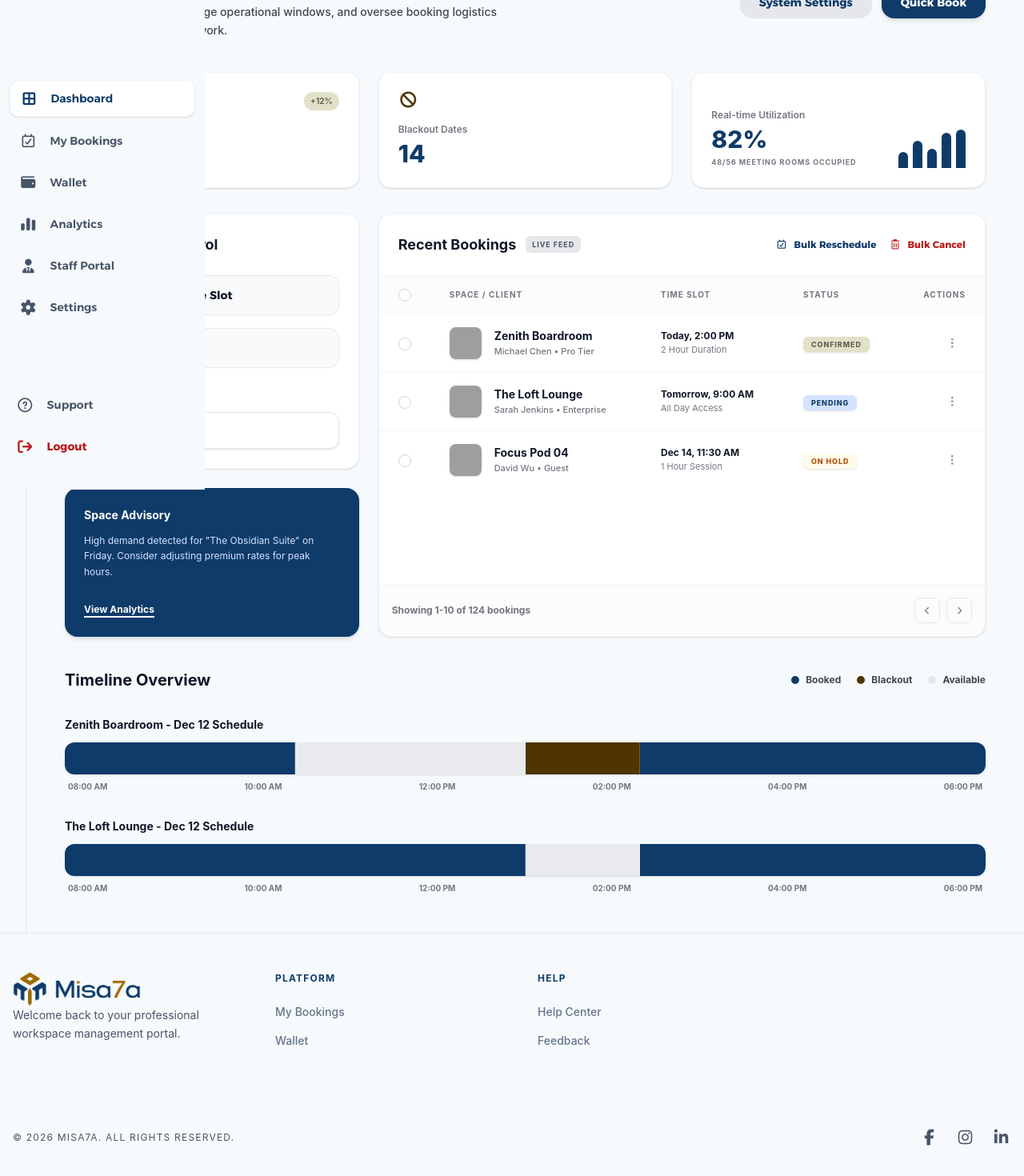
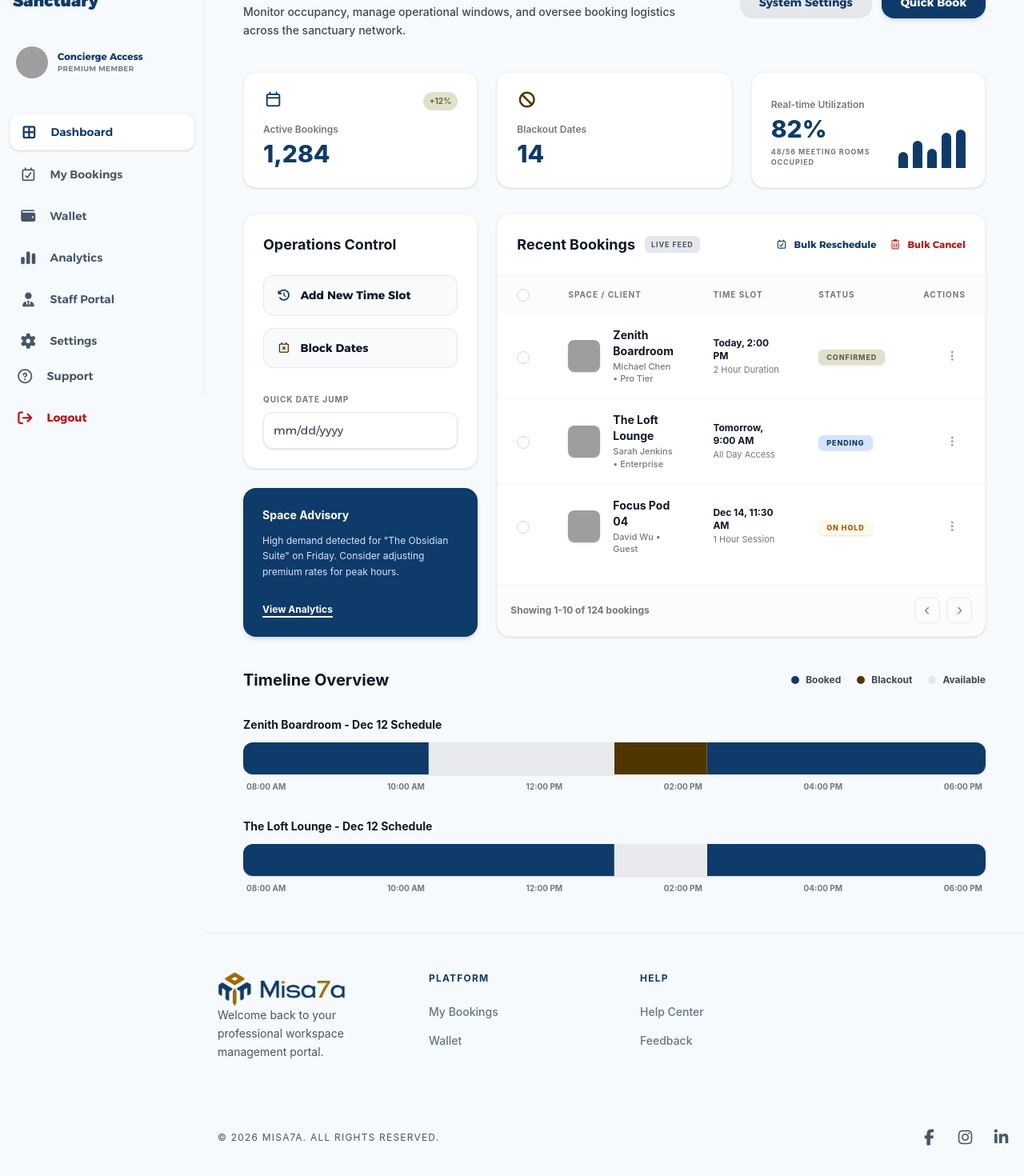
Before and after one commit to seamrmoussa/Misa7a-Workspaces, an Angular app: page /admin/admin-panel in a window 1280 px wide. Shown: the part 188-1658 px from the top of the page at 80% size. Built offline with nearby package versions, Linux system fonts and the light colour scheme; grey boxes are pictures that could not be loaded.

Commit message:
last apdate responsive

```diff
--- a/src/app/features/aside/aside.component.html
+++ b/src/app/features/aside/aside.component.html
@@ -1,5 +1,5 @@
 <aside
-  class="fixed z-10 inset-0 block w-14 transition-[width] duration-500 lg:flex flex-col lg:w-64 bg-mainBg py-8 lg:px-2 shrink-0"
+  class="fixed z-10 inset-y-30 inset-x-0 block w-14 transition-[width] duration-500 lg:flex flex-col lg:w-64 bg-mainBg py-8 lg:px-2 shrink-0 border-e border-gray-200"
 >
   <h1 class="hidden lg:block text-xl font-extrabold text-mainColorDark mb-8 leading-tight pl-2">
     Architectural<br />Sanctuary
--- a/src/app/features/receptionist/receptionist.component.html
+++ b/src/app/features/receptionist/receptionist.component.html
@@ -1,6 +1,6 @@
 <div class="flex min-h-screen bg-mainBg font-sans text-fontGray1">
   <main class="flex-1 p-6 lg:p-10 xl:p-12 relative overflow-y-auto">
-    <div class="max-w-6xl mx-auto">
+    <div class="max-w-6xl">
       <header class="flex flex-col md:flex-row md:items-center justify-between gap-6 mb-10">
         <div>
           <h1 class="text-3xl md:text-4xl font-extrabold text-mainColorDark mb-2 tracking-tight">
--- a/src/app/layout/admin-layout/admin-layout.component.html
+++ b/src/app/layout/admin-layout/admin-layout.component.html
@@ -5,7 +5,7 @@
 <div class="flex min-h-screen">
   <app-aside></app-aside>
 
-  <main class="flex-1 overflow-x-hidden overflow-y-auto bg-gray-50 border-s border-gray-200 ms-8">
+  <main class="flex-1 overflow-x-hidden overflow-y-auto bg-gray-50 ms-16 lg:ms-64">
     <router-outlet></router-outlet>
   </main>
 </div>
--- a/src/app/layout/footer/footer.component.html
+++ b/src/app/layout/footer/footer.component.html
@@ -1,4 +1,8 @@
-<footer class="bg-mainBg border-t border-gray-200 font-sans">
+<footer
+  [class.lg:ms-64]="userMode()"
+  [class.ms-16]="userMode()"
+  class="bg-mainBg border-t border-gray-200 font-sans"
+>
   <div class="mx-auto w-full max-w-7xl p-4 py-8 lg:py-12">
     <div class="grid grid-cols-1 sm:grid-cols-2 lg:grid-cols-4 gap-12 lg:gap-16">
       <div>
--- a/src/app/layout/user-layout/user-layout.component.html
+++ b/src/app/layout/user-layout/user-layout.component.html
@@ -5,7 +5,7 @@
 <div class="flex min-h-screen">
   <app-aside></app-aside>
 
-  <main class="flex-1 overflow-x-hidden overflow-y-auto bg-gray-50 border-s border-gray-200">
+  <main class="flex-1 overflow-x-hidden overflow-y-auto bg-gray-50 ms-16 lg:ms-64">
     <router-outlet></router-outlet>
   </main>
 </div>
```
